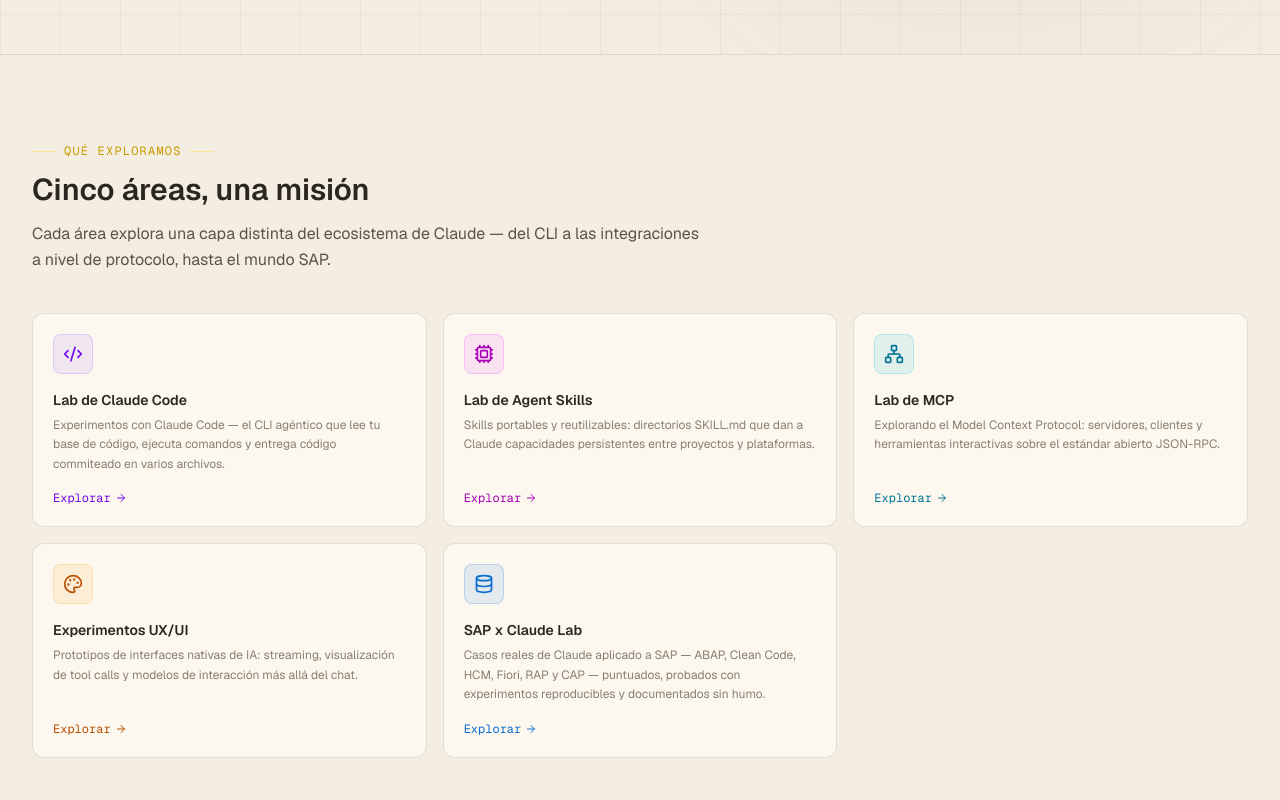
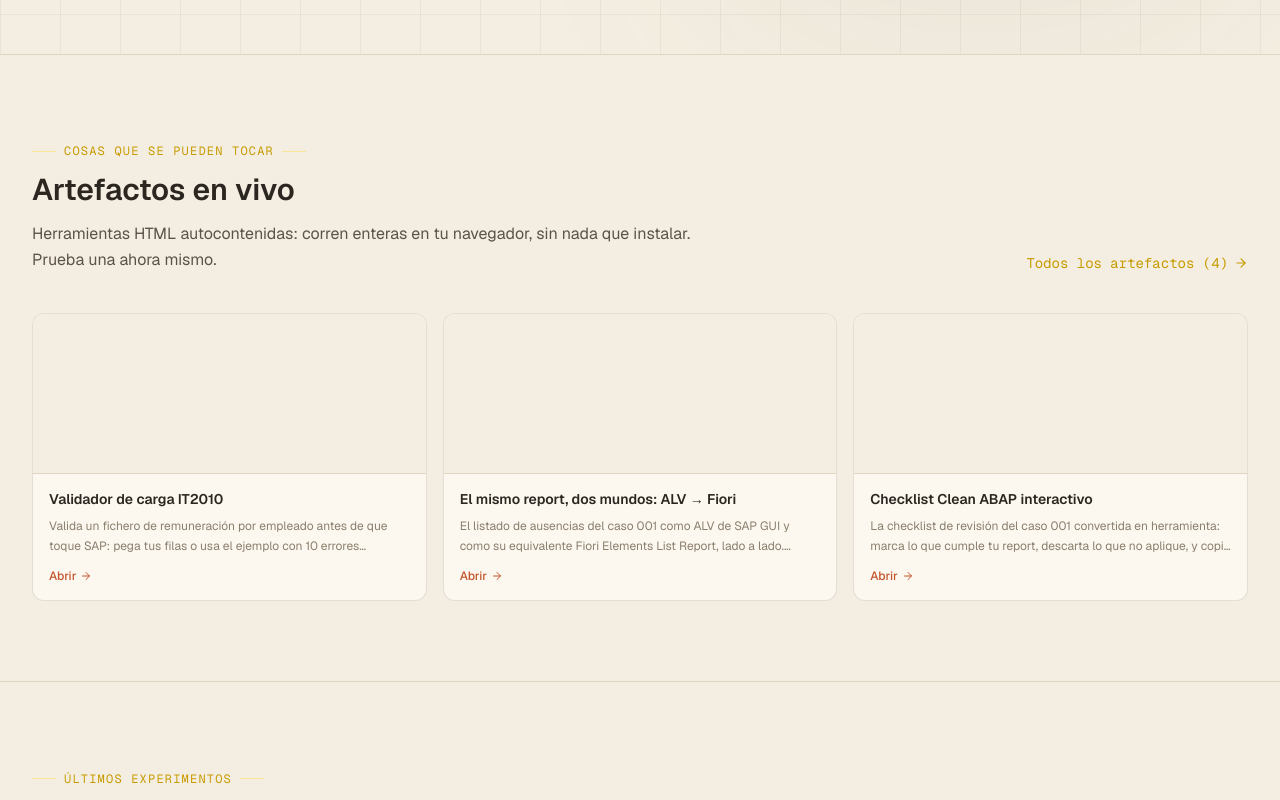
Before and after one commit to SapSaeta/Eggthropic, a Next.js app: page / in a window 1280 px wide. Shown: the part 980-1780 px from the top of the page. Built offline with nearby package versions, Linux system fonts and the light colour scheme.

Commit message:
feat: artefactos-first home page (drop labSections + LabPreview)
Updated metadata descriptions and replaced lab sections with artefactos sections. Adjusted Hero component to include artefacto count.

```diff
--- a/src/app/page.tsx
+++ b/src/app/page.tsx
@@ -1,23 +1,24 @@
 import type { Metadata } from "next";
 import Link from "next/link";
-import { ArrowRight, Code2, Cpu, Network, Palette, Database } from "lucide-react";
+import { ArrowRight } from "lucide-react";
 import { Hero } from "@/components/Hero";
 import { SectionHeader } from "@/components/SectionHeader";
 import { ExperimentCard } from "@/components/ExperimentCard";
 import { NoteCard } from "@/components/NoteCard";
-import { LabPreview } from "@/components/LabPreview";
+import { ArtefactosHomePreview } from "@/components/ArtefactosHomePreview";
 import { experiments } from "@/lib/experiments";
 import { notes } from "@/lib/notes";
+import { artefactos } from "@/lib/artifacts";
 
 export const metadata: Metadata = {
   title: "Eggthropic — Laboratorio de Claude",
   description:
-    "Un laboratorio práctico para aprender Claude construyendo experimentos reales con Claude Code, Agent Skills, MCP y la API de Anthropic. En español.",
+    "Un laboratorio práctico para aprender Claude construyendo artefactos y experimentos reales con Claude Code, Agent Skills, MCP y la API de Anthropic. En español.",
   alternates: { canonical: "https://www.eggthropic.com" },
   openGraph: {
     title: "Eggthropic — Laboratorio de Claude",
     description:
-      "Un laboratorio práctico para aprender Claude construyendo experimentos reales con Claude Code, Agent Skills, MCP y la API de Anthropic. En español.",
+      "Un laboratorio práctico para aprender Claude construyendo artefactos y experimentos reales con Claude Code, Agent Skills, MCP y la API de Anthropic. En español.",
     url: "https://www.eggthropic.com",
     siteName: "Eggthropic",
     type: "website",
@@ -26,67 +27,9 @@
     card: "summary_large_image",
     title: "Eggthropic — Laboratorio de Claude",
     description:
-      "Un laboratorio práctico para aprender Claude construyendo experimentos reales con Claude Code, Agent Skills, MCP y la API de Anthropic. En español.",
+      "Un laboratorio práctico para aprender Claude construyendo artefactos y experimentos reales con Claude Code, Agent Skills, MCP y la API de Anthropic. En español.",
   },
 };
-
-const labSections = [
-  {
-    icon: Code2,
-    title: "Lab de Claude Code",
-    description:
-      "Experimentos con Claude Code — el CLI agéntico que lee tu base de código, ejecuta comandos y entrega código commiteado en varios archivos.",
-    href: "/experiments?category=claude-code",
-    color: "text-violet-700",
-    bg: "bg-violet-500/10",
-    border: "border-violet-500/20",
-    tag: "claude-code",
-  },
-  {
-    icon: Cpu,
-    title: "Lab de Agent Skills",
-    description:
-      "Skills portables y reutilizables: directorios SKILL.md que dan a Claude capacidades persistentes entre proyectos y plataformas.",
-    href: "/experiments?category=skills",
-    color: "text-fuchsia-700",
-    bg: "bg-fuchsia-500/10",
-    border: "border-fuchsia-500/20",
-    tag: "skills",
-  },
-  {
-    icon: Network,
-    title: "Lab de MCP",
-    description:
-      "Explorando el Model Context Protocol: servidores, clientes y herramientas interactivas sobre el estándar abierto JSON-RPC.",
-    href: "/experiments?category=mcp",
-    color: "text-cyan-700",
-    bg: "bg-cyan-500/10",
-    border: "border-cyan-500/20",
-    tag: "mcp",
-  },
-  {
-    icon: Palette,
-    title: "Experimentos UX/UI",
-    description:
-      "Prototipos de interfaces nativas de IA: streaming, visualización de tool calls y modelos de interacción más allá del chat.",
-    href: "/experiments?category=ux-ui",
-    color: "text-amber-700",
-    bg: "bg-amber-500/10",
-    border: "border-amber-500/20",
-    tag: "ux-ui",
-  },
-  {
-    icon: Database,
-    title: "SAP x Claude Lab",
-    description:
-      "Casos reales de Claude aplicado a SAP — ABAP, Clean Code, HCM, Fiori, RAP y CAP — puntuados, probados con experimentos reproducibles y documentados sin humo.",
-    href: "/sap",
-    color: "text-[#0a6ed1]",
-    bg: "bg-[#0a6ed1]/10",
-    border: "border-[#0a6ed1]/20",
-    tag: "sap",
-  },
-];
 
 export default function HomePage() {
   const latestExperiments = experiments.slice(0, 4);
@@ -94,48 +37,36 @@
 
   return (
     <div>
-      <Hero experimentCount={experiments.length} noteCount={notes.length} />
+      <Hero experimentCount={experiments.length} noteCount={notes.length} artefactoCount={artefactos.length} />
 
-      {/* Lab sections */}
+      {/* Artefactos destacados */}
       <section className="py-20 border-t border-paper-line">
         <div className="max-w-7xl mx-auto px-4 sm:px-6 lg:px-8">
-          <SectionHeader
-            label="Qué exploramos"
-            title="Cinco áreas, una misión"
-            description="Cada área explora una capa distinta del ecosistema de Claude — del CLI a las integraciones a nivel de protocolo, hasta el mundo SAP."
-          />
+          <div className="flex items-end justify-between mb-10">
+            <SectionHeader
+              label="Cosas que se pueden tocar"
+              title="Artefactos en vivo"
+              description="Herramientas HTML autocontenidas: corren enteras en tu navegador, sin nada que instalar. Prueba una ahora mismo."
+              className="mb-0"
+            />
+            <Link
+              href="/artefactos"
+              className="hidden sm:flex items-center gap-1.5 text-sm text-egg-600 hover:text-egg-600 transition-colors font-mono"
+            >
+              Todos los artefactos ({artefactos.length})
+              <ArrowRight className="w-3.5 h-3.5" />
+            </Link>
+          </div>
 
-          <div className="grid grid-cols-1 sm:grid-cols-2 lg:grid-cols-3 gap-4">
-            {labSections.map((section) => {
-              const Icon = section.icon;
-              return (
-                <Link
-                  key={section.tag}
-                  href={section.href}
-                  className="glass glass-hover rounded-xl p-5 flex flex-col gap-4 group"
-                >
-                  <div
-                    className={`w-10 h-10 rounded-lg ${section.bg} border ${section.border} flex items-center justify-center transition-transform duration-300 group-hover:-rotate-12 group-hover:scale-110`}
-                  >
-                    <Icon className={`w-5 h-5 ${section.color}`} />
-                  </div>
-                  <div>
-                    <h3 className="font-semibold text-ink mb-1.5 group-hover:text-egg-600 transition-colors text-sm">
-                      {section.title}
-                    </h3>
-                    <p className="text-xs text-ink-faint leading-relaxed">
-                      {section.description}
-                    </p>
-                  </div>
-                  <div
-                    className={`mt-auto flex items-center gap-1 text-xs ${section.color} font-mono`}
-                  >
-                    Explorar
-                    <ArrowRight className="w-3 h-3 group-hover:translate-x-1 transition-transform" />
-                  </div>
-                </Link>
-              );
-            })}
+          <ArtefactosHomePreview />
+
+          <div className="mt-6 sm:hidden">
+            <Link
+              href="/artefactos"
+              className="inline-flex items-center gap-1.5 text-sm text-egg-600"
+            >
+              Todos los artefactos <ArrowRight className="w-3.5 h-3.5" />
+            </Link>
           </div>
         </div>
       </section>
@@ -187,7 +118,7 @@
               className="mb-0"
             />
             <Link
-              href="/notes"
+              href="/experiments?view=notes"
               className="hidden sm:flex items-center gap-1.5 text-sm text-egg-600 hover:text-egg-600 transition-colors font-mono"
             >
               Todas las notas
@@ -202,13 +133,6 @@
           </div>
         </div>
       </section>
-
-      {/* Lab preview */}
-      <section className="py-20 border-t border-paper-line">
-        <div className="max-w-7xl mx-auto px-4 sm:px-6 lg:px-8">
-          <LabPreview />
-        </div>
-      </section>
     </div>
   );
 }
```
